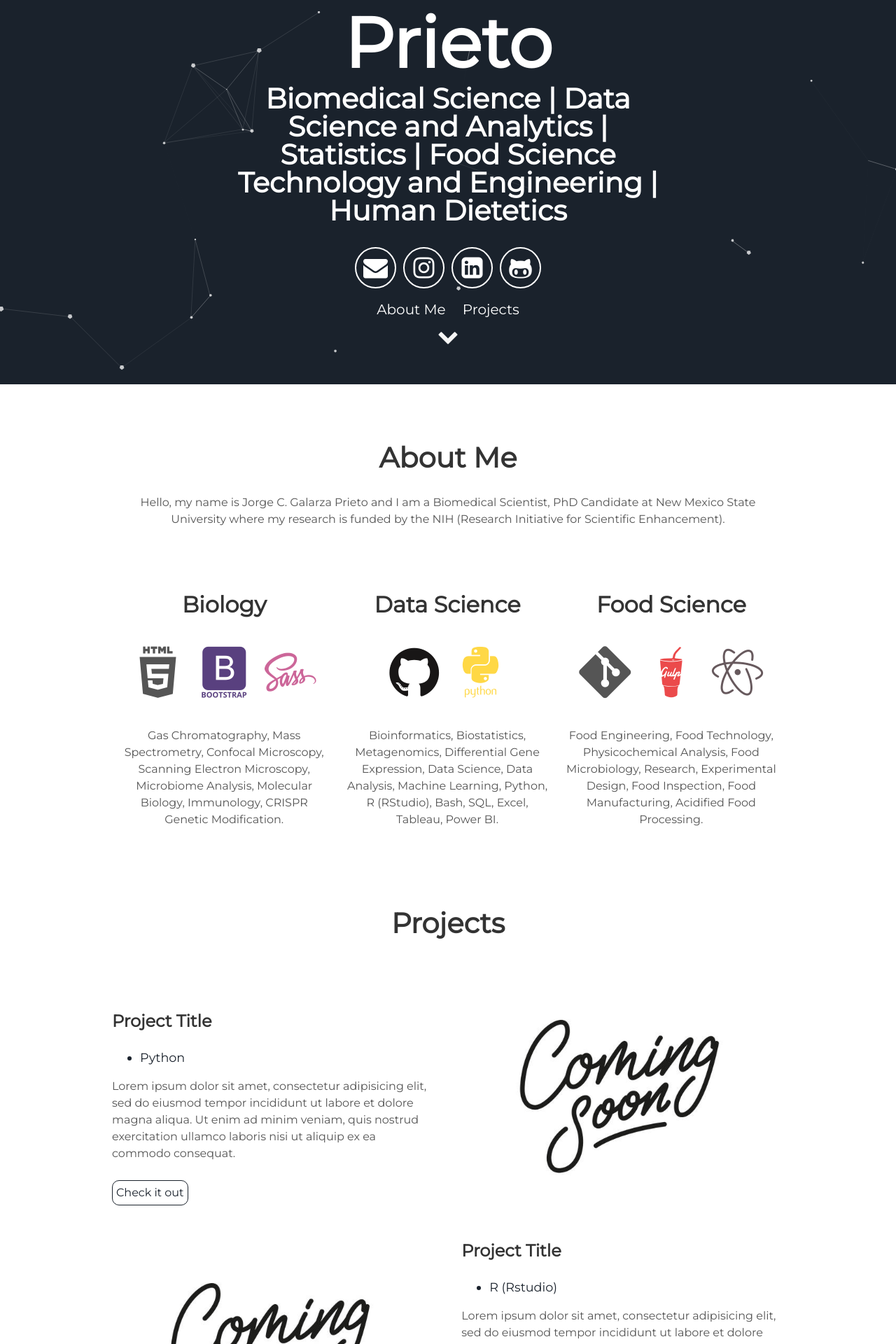
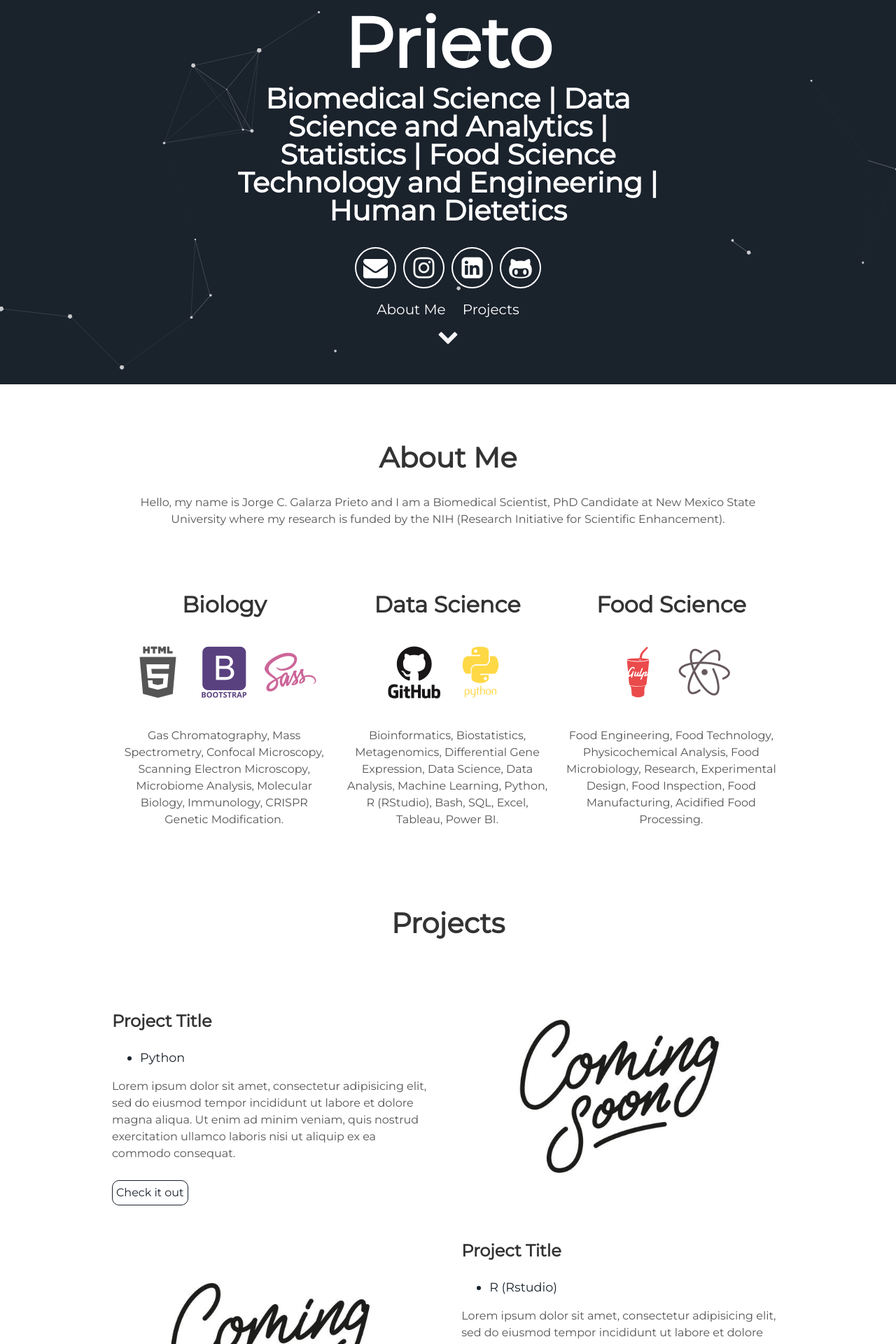
Before and after one commit to jorgegalarza1/jorgegalarza1.github.io, a Jekyll site: the page built from index.html, in a window 1280 px wide. Shown: the part 351-2271 px from the top of the page at 70% size. Built offline with Jekyll 4.4.1, drawn with Linux system fonts in a browser that asks for light colours.

Commit message:
Update about.html

```diff
--- a/_includes/about.html
+++ b/_includes/about.html
@@ -12,14 +12,12 @@
     </div>
     <div class="tech">
       <h2>Data Science</h2>
-      <i class="devicon-github-plain colored"></i>
+      <i class="devicon-github-original-wordmark colored"></i>
       <i class="devicon-python-plain-wordmark colored"></i>
-      <i class="devicon-rstudio-plain"></i>
       <p>Bioinformatics, Biostatistics, Metagenomics, Differential Gene Expression, Data Science, Data Analysis, Machine Learning, Python, R (RStudio), Bash, SQL, Excel, Tableau, Power BI.</p>
     </div>
     <div class="tech">
       <h2>Food Science</h2>
-      <i class="devicon-git-plain"></i>
       <i class="devicon-gulp-plain colored"></i>
       <i class="devicon-atom-original colored"></i>
       <p>Food Engineering, Food Technology, Physicochemical Analysis, Food Microbiology, Research, Experimental Design, Food Inspection, Food Manufacturing, Acidified Food Processing.</p>
```
